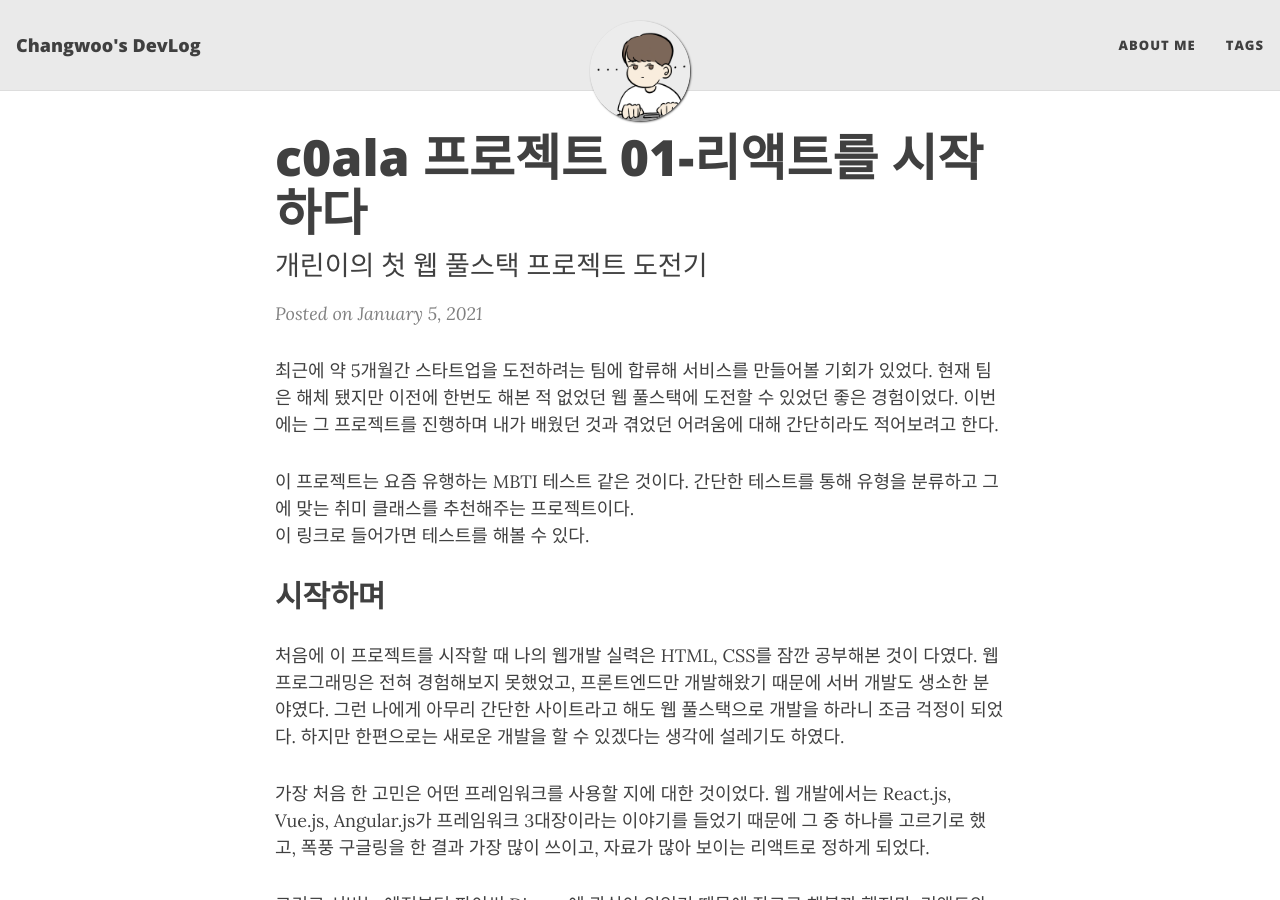
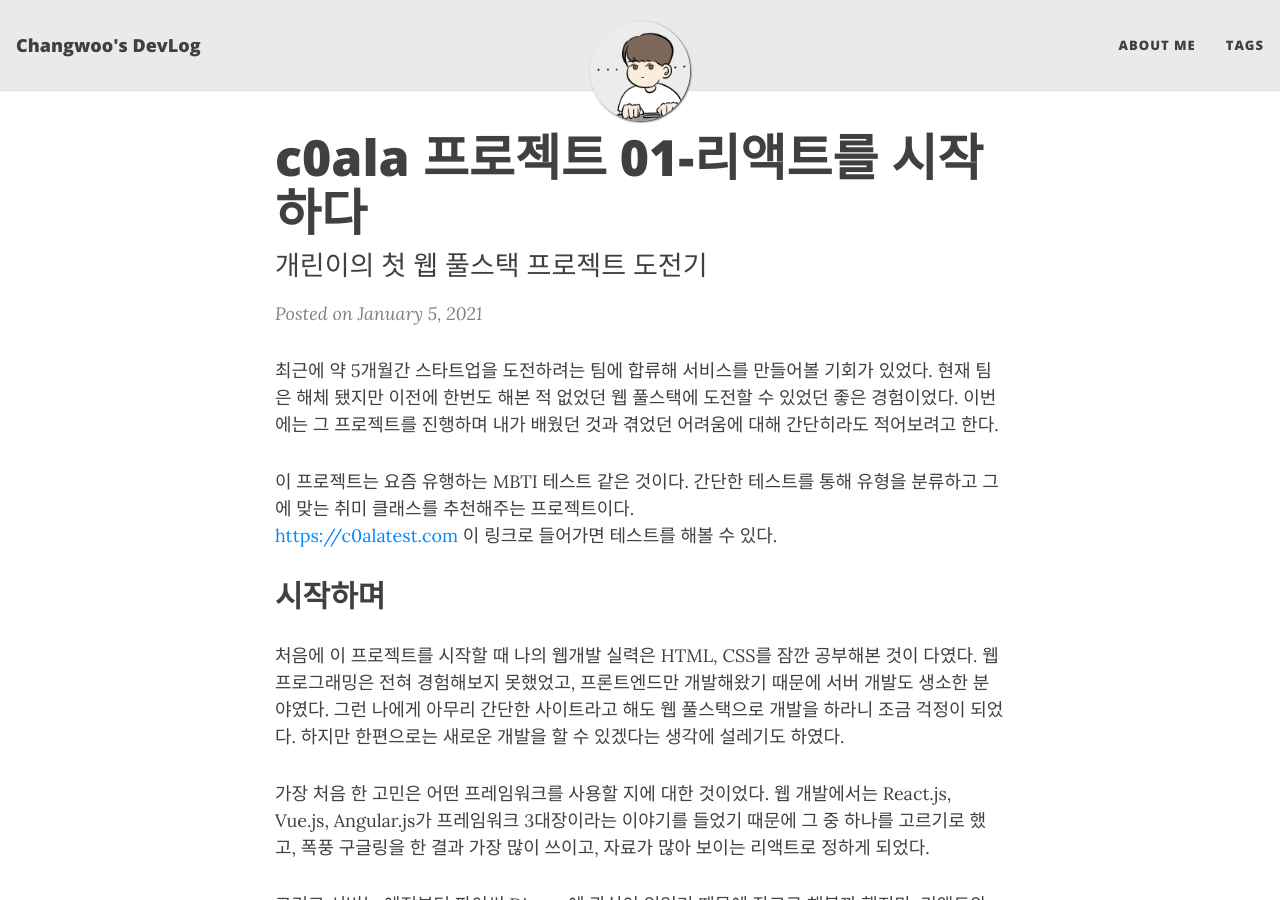
Before and after one commit to scw3812/scw3812.github.io, a Jekyll site: the page built from _posts/2021-01-05-c0ala-project.md, in a window 1280 px wide and 900 px high. Built offline with Jekyll 4.4.1, drawn with Linux system fonts in a browser that asks for light colours; nearby versions of some CDN libraries; some of the changed lines change nothing that is shown.

Commit message:
Update 2021-01-05-c0ala-project.md

```diff
--- a/_posts/2021-01-05-c0ala-project.md
+++ b/_posts/2021-01-05-c0ala-project.md
@@ -12,7 +12,7 @@ tags: [개발, Node.js, React.js, AWS]
 
 이 프로젝트는 요즘 유행하는 MBTI 테스트 같은 것이다. 간단한 테스트를 통해 유형을 분류하고 그에 맞는 취미 클래스를
 추천해주는 프로젝트이다.
-[](https://c0alatest.com) 이 링크로 들어가면 테스트를 해볼 수 있다.
+[https://c0alatest.com](https://c0alatest.com) 이 링크로 들어가면 테스트를 해볼 수 있다.
 
 ## 시작하며
 
```
